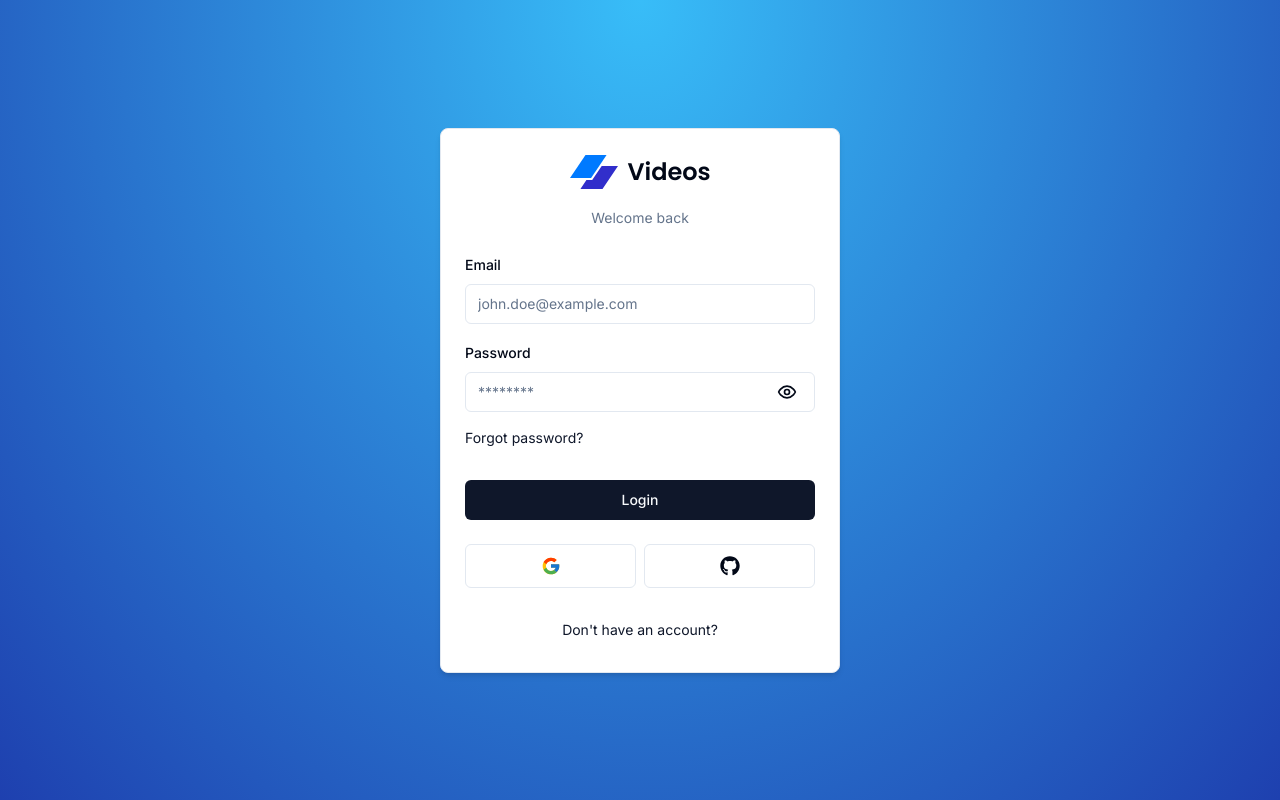
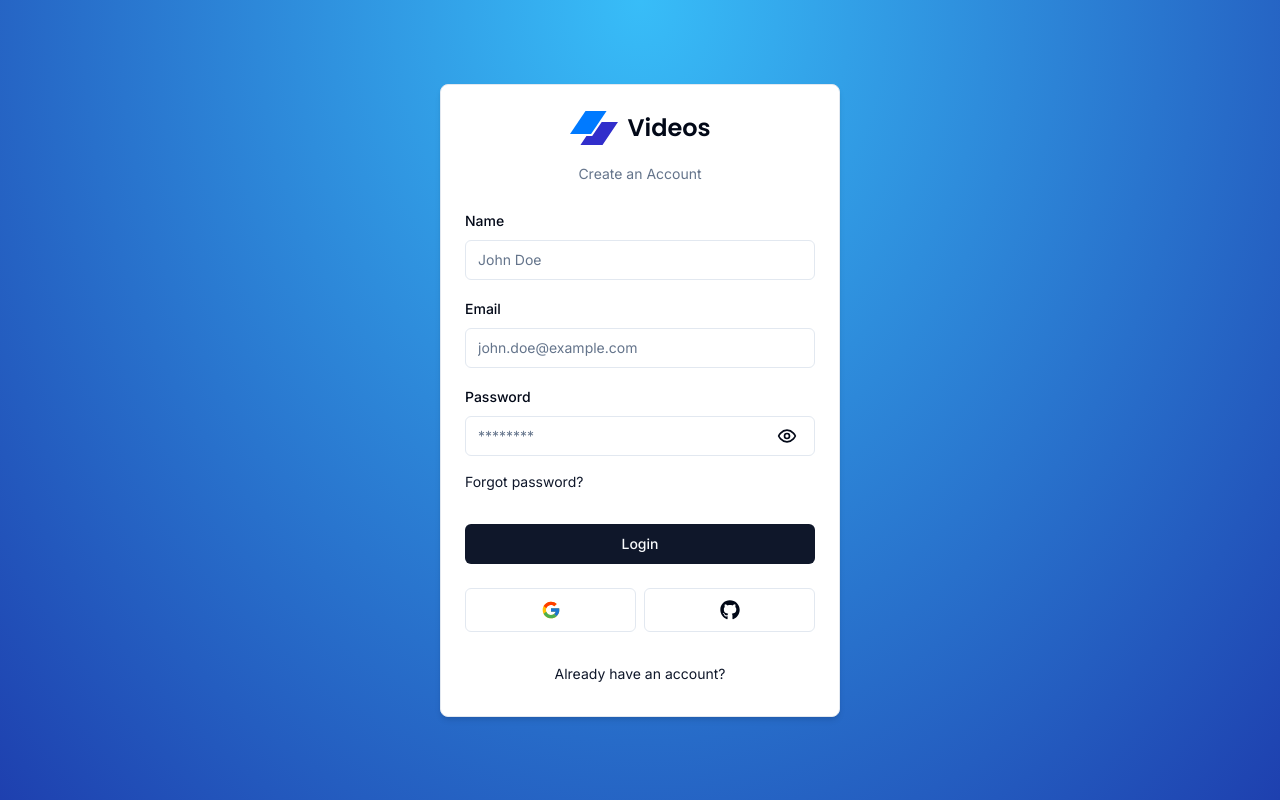
Before and after one commit to abudusamad/VideoPlatform, a Next.js app: page /auth/register in a window 1280 px wide. Built offline with nearby package versions, Linux system fonts and the light colour scheme.

Commit message:
Adding schema for the registration form

```diff
--- a/components/auth/register-form.tsx
+++ b/components/auth/register-form.tsx
@@ -18,7 +18,7 @@ import {
 } from "@/components/ui/form";
 import { CardWrapper } from "@/components/auth/card-wrapper";
 import { Button } from "@/components/ui/button";
-import { LoginSchema } from "@/schemas";
+import { RegisterSchema } from "@/schemas";
 import { EyeIcon, EyeOffIcon } from "lucide-react";
 
 export const RegisterForm = () => {
@@ -35,15 +35,16 @@ export const RegisterForm = () => {
   const [isPending, startTransition] = useTransition();
   const [showPassword, setShowPassword] = useState(false);
 
-  const form = useForm<z.infer<typeof LoginSchema>>({
-    resolver: zodResolver(LoginSchema),
+  const form = useForm<z.infer<typeof RegisterSchema>>({
+    resolver: zodResolver(RegisterSchema),
     defaultValues: {
+      name:"",
       email: "",
       password: "",
     },
   });
 
-  const onSubmit = (values: z.infer<typeof LoginSchema>) => {
+  const onSubmit = (values: z.infer<typeof RegisterSchema>) => {
     setError("");
     setSuccess("");
     console.log("Login form submitted with values: ", values);
@@ -51,14 +52,31 @@ export const RegisterForm = () => {
 
   return (
     <CardWrapper
-      headerLabel="Welcome back"
-      backButtonLabel="Don't have an account?"
-      backButtonHref="/auth/register"
+      headerLabel="Create an Account"
+      backButtonLabel="Already have an account?"
+      backButtonHref="/auth/login"
       showSocial
     >
       <Form {...form}>
         <form onSubmit={form.handleSubmit(onSubmit)} className="space-y-6">
           <div className="space-y-4">
+            <FormField
+              control={form.control}
+              name="name"
+              render={({ field }) => (
+                <FormItem>
+                  <FormLabel>Name</FormLabel>
+                  <FormControl>
+                    <Input
+                      {...field}
+                      disabled={isPending}
+                      placeholder="John Doe"
+                    />
+                  </FormControl>
+                  <FormMessage />
+                </FormItem>
+              )}
+            />
             <FormField
               control={form.control}
               name="email"
@@ -88,7 +106,7 @@ export const RegisterForm = () => {
                       <Input
                         {...field}
                         disabled={isPending}
-                       placeholder="********"
+                        placeholder="********"
                         type={showPassword ? "text" : "password"}
                       />
                       <Button
--- a/schemas/index.ts
+++ b/schemas/index.ts
@@ -10,4 +10,17 @@ export const LoginSchema = z.object({
     message: "Password must be at least 6 characters",
     }),
     code:z.optional(z.string())
-    });
+});
+
+
+export const RegisterSchema = z.object({
+    email: z.string().email({
+    message: "Please enter a valid email",
+    }),
+    password: z.string().min(6, {
+    message: "Password must be at least 6 characters",
+    }),
+    name: z.string().min(1, {
+        message: "Name is required"
+    })
+});
```
